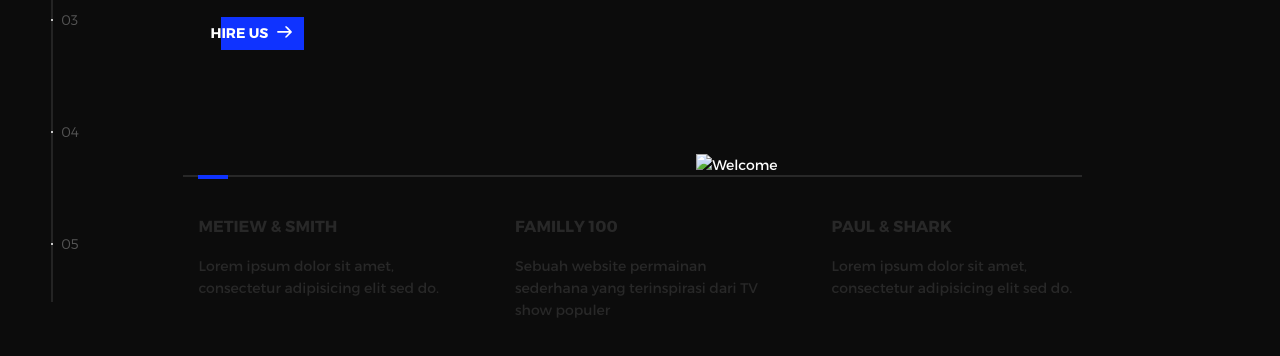
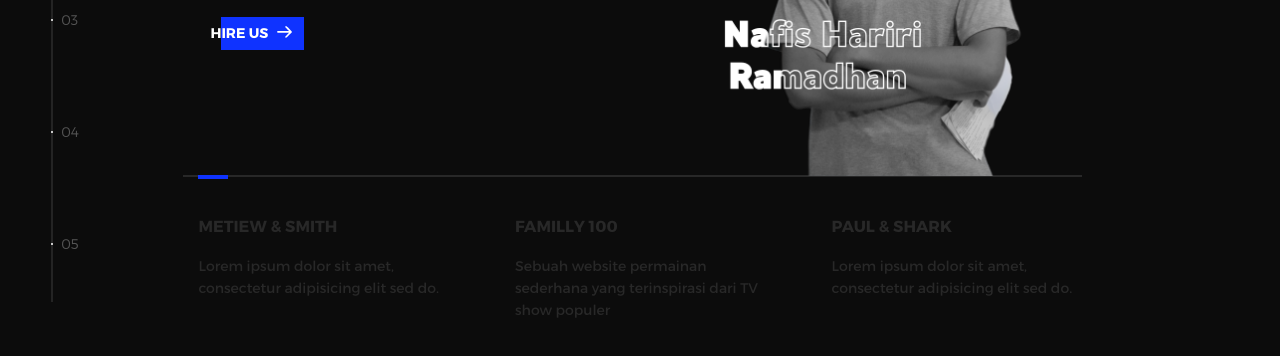
Before and after one commit to Nafis-Hariri/Nafis-Hariri.github.io, a plain HTML site: page index.html in a window 1280 px wide. Shown: the part 378-734 px from the top of the page. Drawn offline with nearby package versions, Linux system fonts and the light colour scheme.

Commit message:
update index.html

```diff
--- a/index.html
+++ b/index.html
@@ -58,7 +58,7 @@
                   </svg>
                   <span class="btn-background"></span>
                 </button>
-                <img src="assets/img/Portofolio .png" alt="Welcome" width="45%">
+                <img src="assets/img/portfolio.png" alt="Welcome" width="45%" class="intro-image">
               </div>
               <div class="intro--options">
                 <a href="#0">
```
